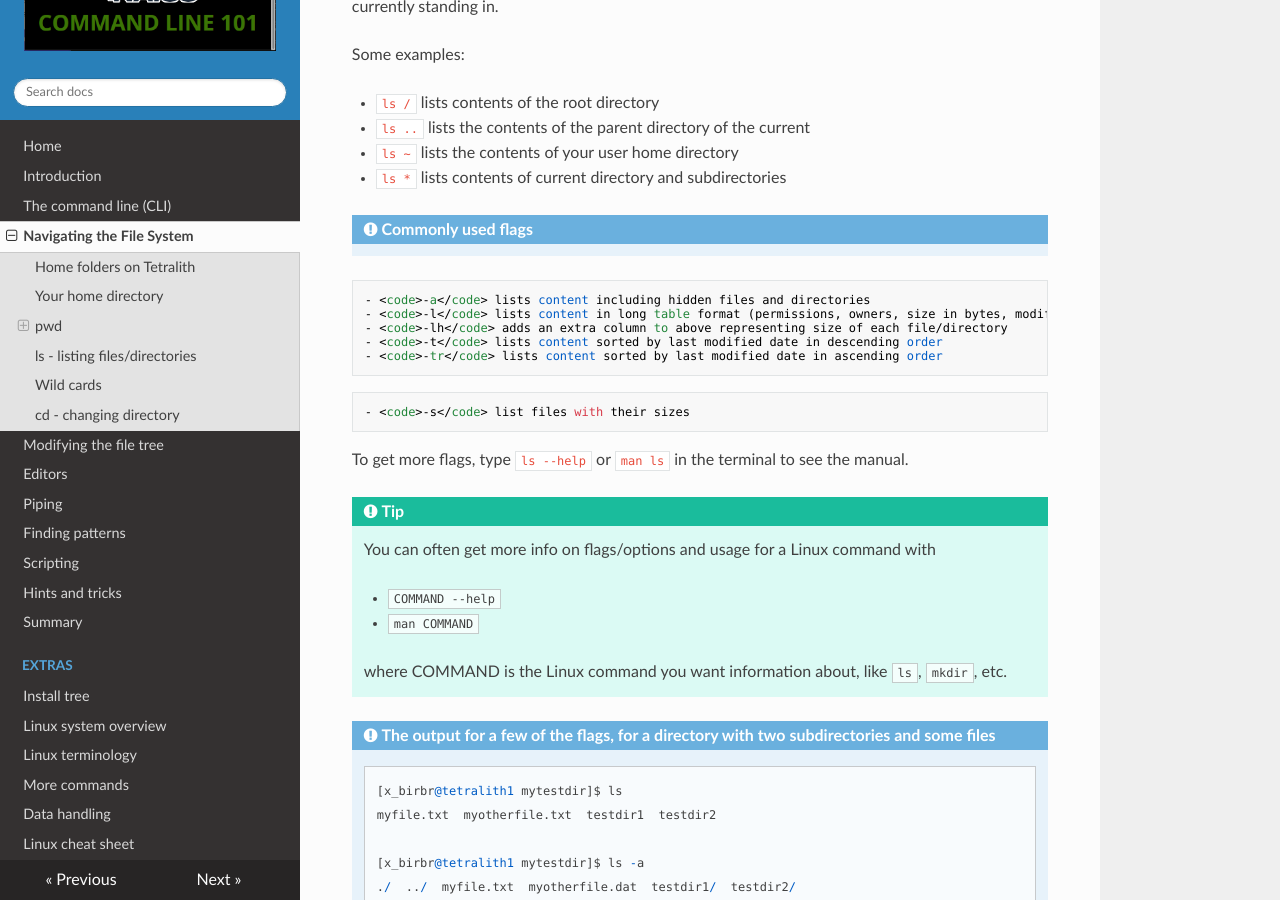
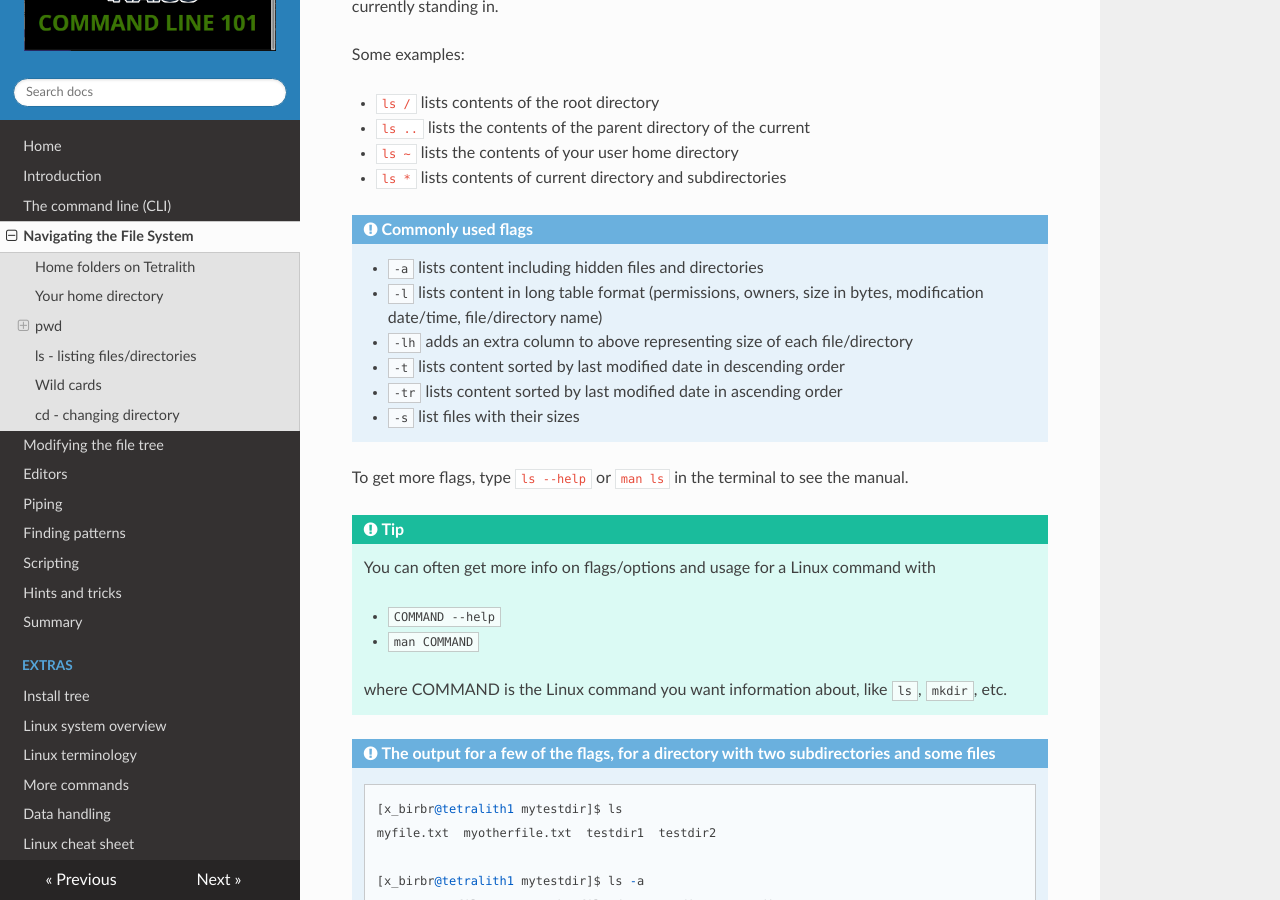
Before and after one commit to hpc2n/linux-command-line-101, an MkDocs documentation site: the page built from docs/filesystem.md, in a window 1280 px wide and 900 px high, scrolled down 3969 px. Built offline with MkDocs 1.6.1, drawn with Linux system fonts in a browser that asks for light colours; nearby versions of some CDN libraries; some of the changed lines change nothing that is shown.

Commit message:
Removing some flags for ls

```diff
--- a/docs/filesystem.md
+++ b/docs/filesystem.md
@@ -160,16 +160,12 @@ Some examples:
 
 !!! Note "Commonly used flags"
 
-<!--    - <code>-d */</code> lists only directories-->
     - <code>-a</code> lists content including hidden files and directories
     - <code>-l</code> lists content in long table format (permissions, owners, size in bytes, modification date/time, file/directory name)
     - <code>-lh</code> adds an extra column to above representing size of each file/directory
     - <code>-t</code> lists content sorted by last modified date in descending order
     - <code>-tr</code> lists content sorted by last modified date in ascending order
-<!--    - <code>-R</code> lists contents recursively in all subdirectories -->
     - <code>-s</code> list files with their sizes
-<!--    - <code>-S</code> sort files/directories by size in descending order
-    - <code>-Sr</code> sort files/directories by size in ascending order -->
 
 To get more flags, type <code>ls \--help</code> or <code>man ls</code> in the terminal to see the manual.
 
```
